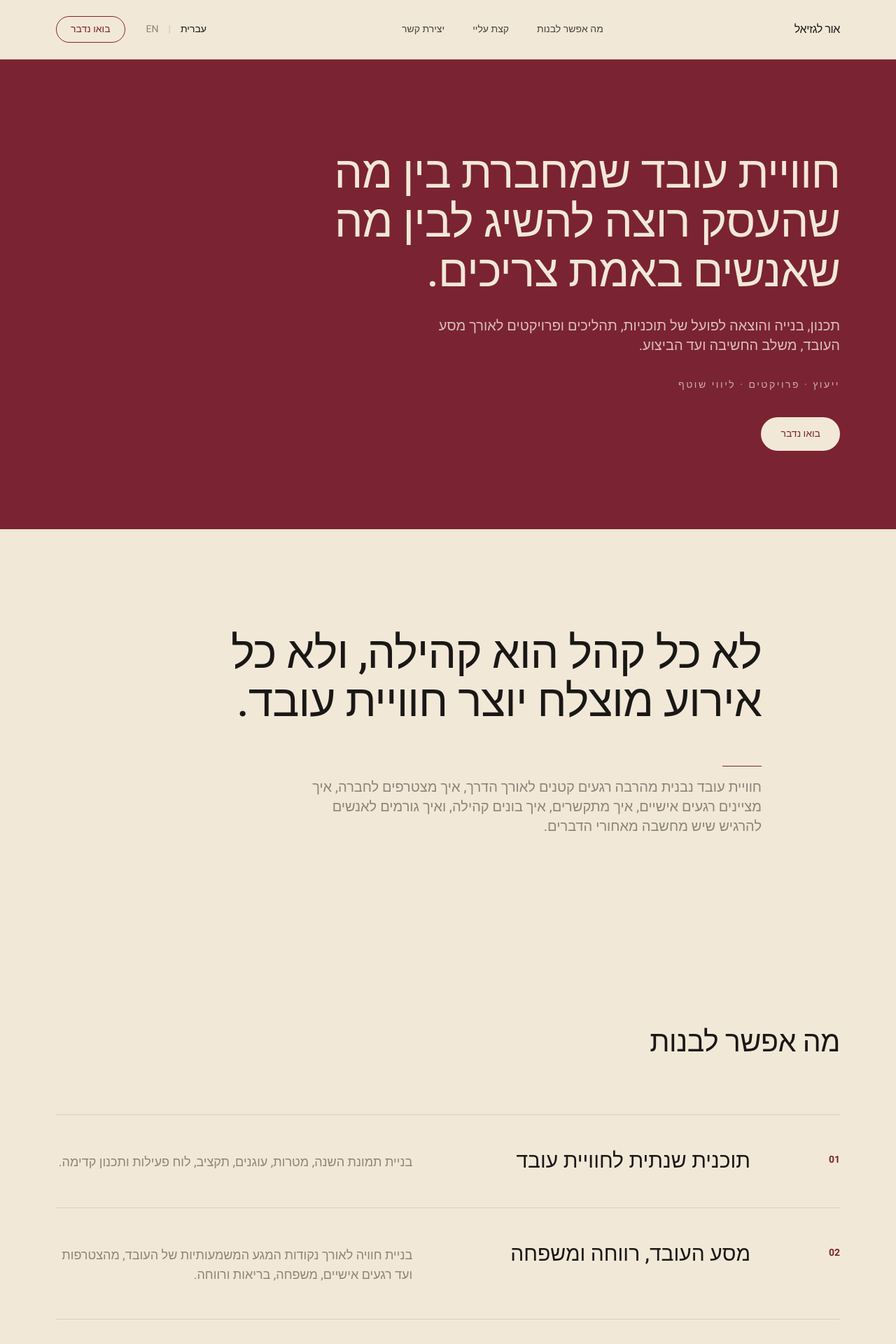
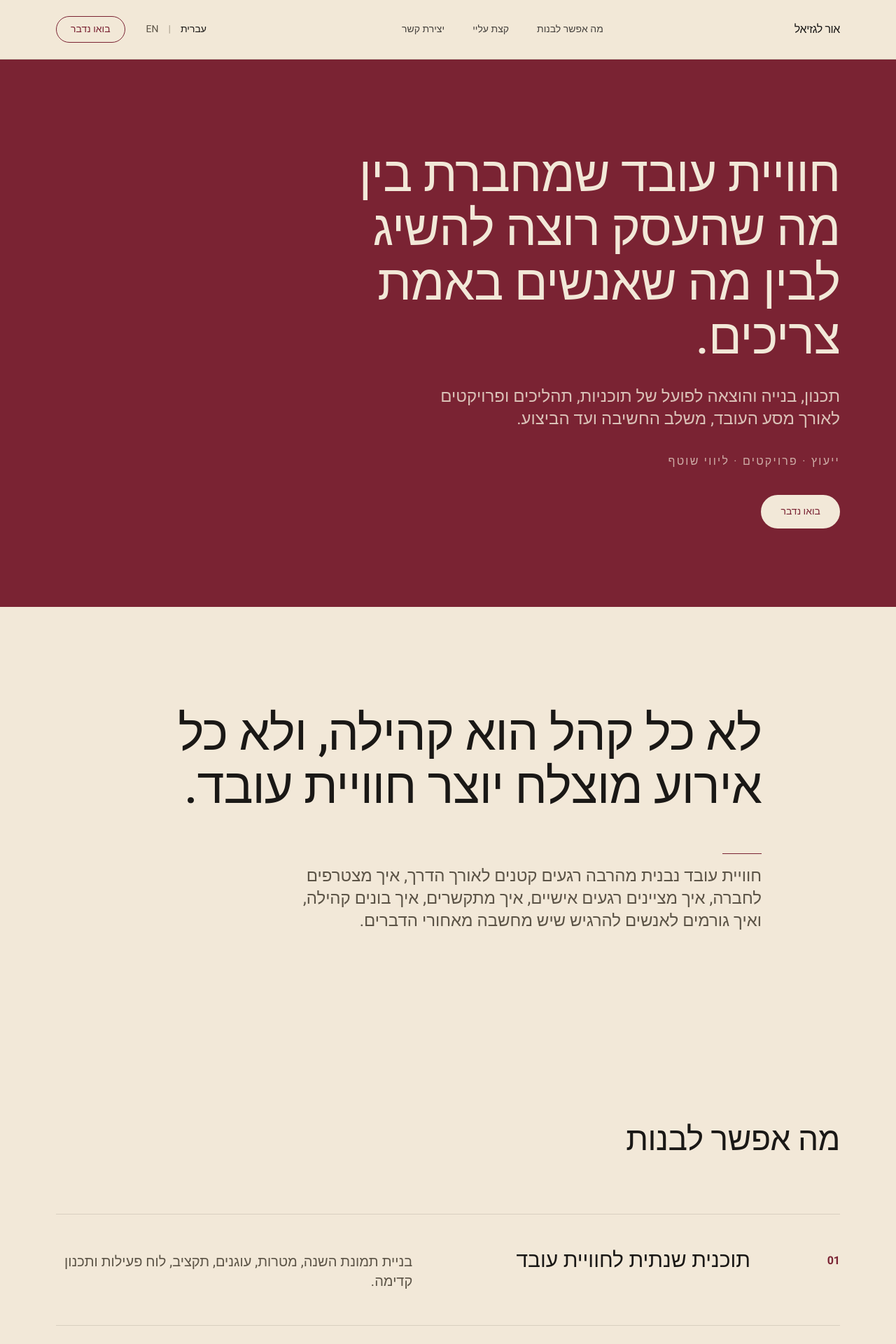
Before and after one commit to orlagziel0-source/Brand-landing, a Next.js app: page / in a window 1280 px wide. Shown: the top 1920 px of the page at 70% size. Built offline with nearby package versions, Linux system fonts and the light colour scheme.

Commit message:
Add files via upload

```diff
--- a/components/About.tsx
+++ b/components/About.tsx
@@ -49,7 +49,7 @@ export default function About() {
             </div>
 
             <div className="mt-12 border-t border-line pt-8">
-              <p className="mb-5 text-xs uppercase tracking-[0.18em] text-stone">
+              <p className="mb-5 text-sm uppercase tracking-[0.14em] text-stone">
                 {dict.about.logosLabel}
               </p>
               <div className="flex flex-wrap items-center gap-x-12 gap-y-5">
--- a/components/FinalCTA.tsx
+++ b/components/FinalCTA.tsx
@@ -34,7 +34,7 @@ export default function FinalCTA() {
             </a>
           </div>
 
-          <div className="mt-8 flex flex-col items-center gap-2 text-sm text-paper/75 sm:flex-row sm:justify-center sm:gap-4">
+          <div className="mt-8 flex flex-col items-center gap-2 text-base text-paper/75 sm:flex-row sm:justify-center sm:gap-4">
             <span>{dict.finalCta.email}</span>
             <span className="hidden sm:inline" aria-hidden="true">
               ·
--- a/components/Footer.tsx
+++ b/components/Footer.tsx
@@ -8,7 +8,7 @@ export default function Footer() {
 
   return (
     <footer className="border-t border-line py-10">
-      <div className="container-editorial flex flex-col items-center justify-between gap-4 text-sm text-stone md:flex-row">
+      <div className="container-editorial flex flex-col items-center justify-between gap-4 text-base text-stone md:flex-row">
         <span>{dict.brand}</span>
         <span>
           © {year} {dict.brand}. {dict.footer.rights}
--- a/components/Hero.tsx
+++ b/components/Hero.tsx
@@ -25,7 +25,7 @@ export default function Hero() {
             initial={{ opacity: 0, y: 16 }}
             animate={{ opacity: 1, y: 0 }}
             transition={{ duration: 0.7, delay: 0.15, ease }}
-            className="mt-7 max-w-xl text-lg leading-relaxed text-paper/80 md:text-xl"
+            className="mt-7 max-w-xl text-xl leading-relaxed text-paper/80 md:text-2xl"
           >
             {dict.hero.subtitle}
           </motion.p>
@@ -34,7 +34,7 @@ export default function Hero() {
             initial={{ opacity: 0, y: 12 }}
             animate={{ opacity: 1, y: 0 }}
             transition={{ duration: 0.6, delay: 0.3 }}
-            className="mt-8 text-sm uppercase tracking-[0.18em] text-paper/70"
+            className="mt-8 text-base uppercase tracking-[0.14em] text-paper/70"
           >
             {dict.hero.serviceLine}
           </motion.p>
--- a/components/PointOfView.tsx
+++ b/components/PointOfView.tsx
@@ -33,7 +33,7 @@ export default function PointOfView() {
               className="mb-4 block h-px w-14 bg-accent"
               aria-hidden="true"
             />
-            <p className="max-w-2xl text-lg leading-relaxed text-stone md:text-xl">
+            <p className="max-w-2xl text-xl leading-relaxed text-stone md:text-2xl">
               {dict.pov.supporting}
             </p>
           </motion.div>
--- a/components/WhatCanBeBuilt.tsx
+++ b/components/WhatCanBeBuilt.tsx
@@ -31,13 +31,13 @@ export default function WhatCanBeBuilt() {
               transition={{ duration: 0.6, delay: i * 0.05, ease }}
               className="grid grid-cols-1 gap-3 border-t border-line py-8 md:grid-cols-[88px_1fr_1.15fr] md:gap-10 md:py-12"
             >
-              <span className="text-sm font-semibold text-accent md:pt-1.5">
+              <span className="text-base font-semibold text-accent md:pt-1.5">
                 {String(i + 1).padStart(2, "0")}
               </span>
               <h3 className="text-2xl font-medium leading-snug text-ink md:text-3xl">
                 {item.title}
               </h3>
-              <p className="max-w-xl text-base leading-relaxed text-stone md:pt-1.5 md:text-lg">
+              <p className="max-w-xl text-lg leading-relaxed text-stone md:pt-1.5 md:text-xl">
                 {item.body}
               </p>
             </motion.div>
@@ -50,7 +50,7 @@ export default function WhatCanBeBuilt() {
           whileInView={{ opacity: 1, y: 0 }}
           viewport={{ once: true, margin: "-60px" }}
           transition={{ duration: 0.6 }}
-          className="mt-10 max-w-2xl text-base leading-relaxed text-stone md:mt-14 md:text-lg"
+          className="mt-10 max-w-2xl text-lg leading-relaxed text-stone md:mt-14 md:text-xl"
         >
           {dict.build.engagementLine}
         </motion.p>
--- a/tailwind.config.ts
+++ b/tailwind.config.ts
@@ -11,8 +11,8 @@ const config: Config = {
       colors: {
         paper: "#F2E8D8",
         ink: "#1A1816",
-        stone: "#8B8479",
-        "stone-light": "#C9C3B7",
+        stone: "#5B5346",
+        "stone-light": "#A69C8A",
         accent: "#7A2333",
         "accent-dark": "#59182A",
         line: "rgba(26, 24, 22, 0.12)",
@@ -24,9 +24,9 @@ const config: Config = {
       },
       fontSize: {
         "display-xl": ["clamp(3rem, 7vw, 7rem)", { lineHeight: "1.02", letterSpacing: "-0.02em" }],
-        "display-lg": ["clamp(2.25rem, 5vw, 4.5rem)", { lineHeight: "1.05", letterSpacing: "-0.015em" }],
+        "display-lg": ["clamp(2.5rem, 5.5vw, 5rem)", { lineHeight: "1.05", letterSpacing: "-0.015em" }],
         "display-hero": ["clamp(2rem, 4.2vw, 3.5rem)", { lineHeight: "1.16", letterSpacing: "-0.015em" }],
-        "display-md": ["clamp(1.75rem, 3.2vw, 2.75rem)", { lineHeight: "1.1", letterSpacing: "-0.01em" }],
+        "display-md": ["clamp(2rem, 3.6vw, 3.25rem)", { lineHeight: "1.1", letterSpacing: "-0.01em" }],
       },
       maxWidth: {
         content: "1440px",
```
